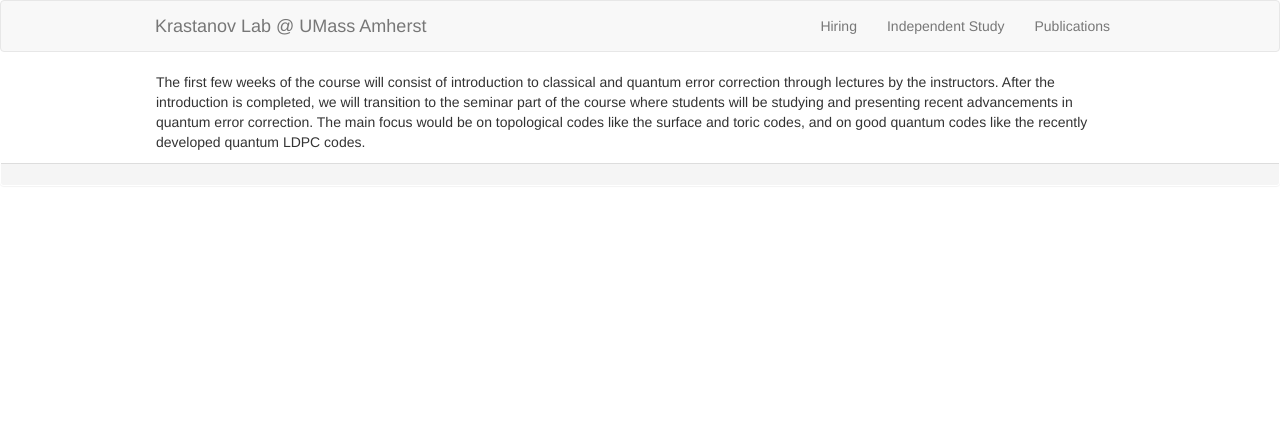
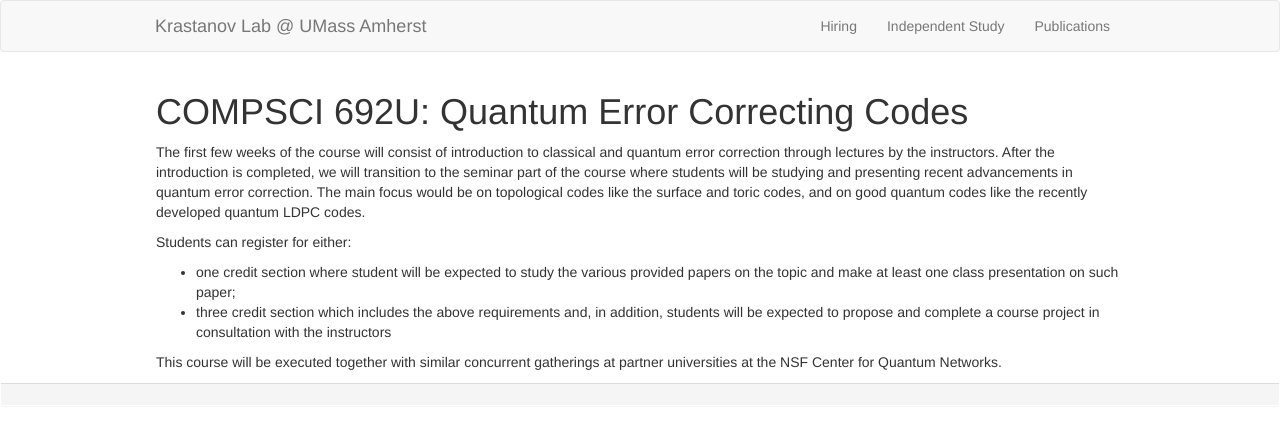
Before and after one commit to Krastanov/labwebsite, a Jekyll site: the page built from _pages/grad-qecc.md, in a window 1280 px wide. Shown: the top 423 px of the page. Built offline with Jekyll 4.4.1, drawn with Linux system fonts in a browser that asks for light colours; nearby versions of some CDN libraries; Markdown is read by kramdown in place of the engine named in the settings.

Commit message:
flesh out courses
Signed-off-by: Stefan Krastanov <stefan@krastanov.org>

```diff
--- a/_pages/grad-qecc.md
+++ b/_pages/grad-qecc.md
@@ -6,4 +6,13 @@ sitemap: true
 permalink: /grad-qecc/
 ---
 
+# COMPSCI 692U: Quantum Error Correcting Codes
+
 The first few weeks of the course will consist of introduction to classical and quantum error correction through lectures by the instructors. After the introduction is completed, we will transition to the seminar part of the course where students will be studying and presenting recent advancements in quantum error correction. The main focus would be on topological codes like the surface and toric codes, and on good quantum codes like the recently developed quantum LDPC codes.
+
+Students can register for either:
+
+- one credit section where student will be expected to study the various provided papers on the topic and make at least one class presentation on such paper;
+- three credit section which includes the above requirements and, in addition, students will be expected to propose and complete a course project in consultation with the instructors
+
+This course will be executed together with similar concurrent gatherings at partner universities at the NSF Center for Quantum Networks.
```
Also changed, not shown: _pages/undergrad-qis.md (+1 -1 lines).
